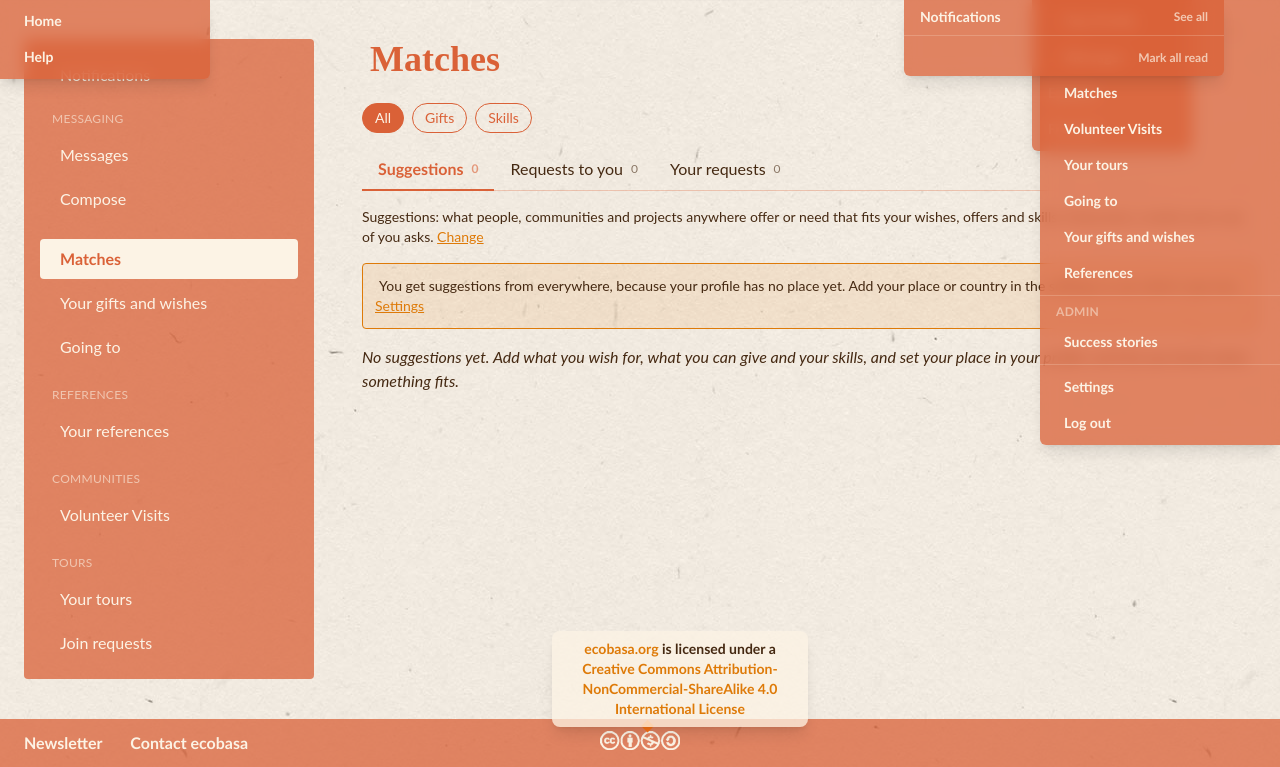
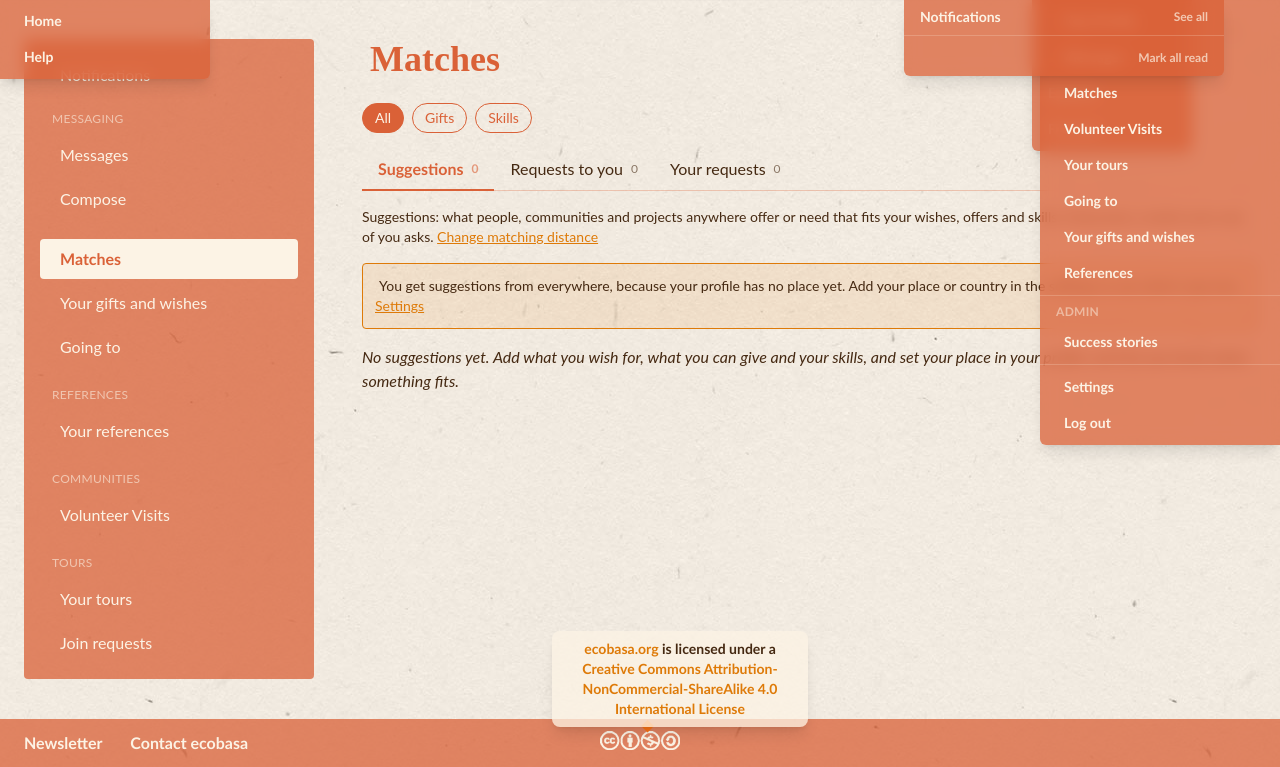
Before and after one commit to ecobasa/ecobasa-2020, a Django app: page /matches/ in a window 1280 px wide. Shown: the part 65-832 px from the top of the page. Run offline with Django 3.2, Linux system fonts and the light colour scheme; the visitor is signed in with stand-in values (Sample User, id 1); data comes from the database, SQL or seed files in the repository; data that the repository does not hold is empty; style sheets or scripts are compiled from the project's sources; parts of the project's set-up code (start-up, migrations or seed data) failed here and were passed over; some libraries are stand-ins or nearby versions; some web fonts are replaced.

Commit message:
change matching distance wording

```diff
--- a/gift_economy/matches/templates/matches/_suggestions_intro.html
+++ b/gift_economy/matches/templates/matches/_suggestions_intro.html
@@ -14,7 +14,7 @@
     Suggestions: what people, communities and projects anywhere offer or need that fits your
     wishes, offers and skills. It becomes a match once one of you asks.
   {% endblocktrans %}{% endif %}
-  <a href="{% url 'users:update' %}#matches" class="underline">{% trans "Change" %}</a>
+  <a href="{% url 'users:update' %}#matches" class="underline">{% trans "Change matching distance" %}</a>
 </p>
 {% if not user.match_global and not user.location and not user.country %}
   <p class="text-sm mb-4 p-3 rounded border border-yellow bg-yellow bg-opacity-10">
--- a/gift_economy/matches/templates/matches/matches_list.html
+++ b/gift_economy/matches/templates/matches/matches_list.html
@@ -23,7 +23,7 @@
     {% include "matches/_suggestions_intro.html" %}
     {% if request_type == "tours" and request.user.tours_paused %}
       <p class="text-sm mb-4"><i class="fa-solid fa-pause mr-1"></i>{% if request.user.tours_off %}{% trans "Tour suggestions" %}: {% trans "Off" %}{% else %}{% blocktrans with date=request.user.tours_paused_until|date:"j F Y" %}Paused until {{ date }}{% endblocktrans %}{% endif %}
-        <a href="{% url 'users:update' %}#matches" class="underline">{% trans "Change" %}</a></p>
+        <a href="{% url 'users:update' %}#matches" class="underline">{% trans "Change matching distance" %}</a></p>
     {% endif %}
     {% if suggestions %}
       <ul class="list-none p-0 space-y-2">
```
Also changed, not shown: locale/de/LC_MESSAGES/django.po, locale/es/LC_MESSAGES/django.po, locale/fr/LC_MESSAGES/django.po.
